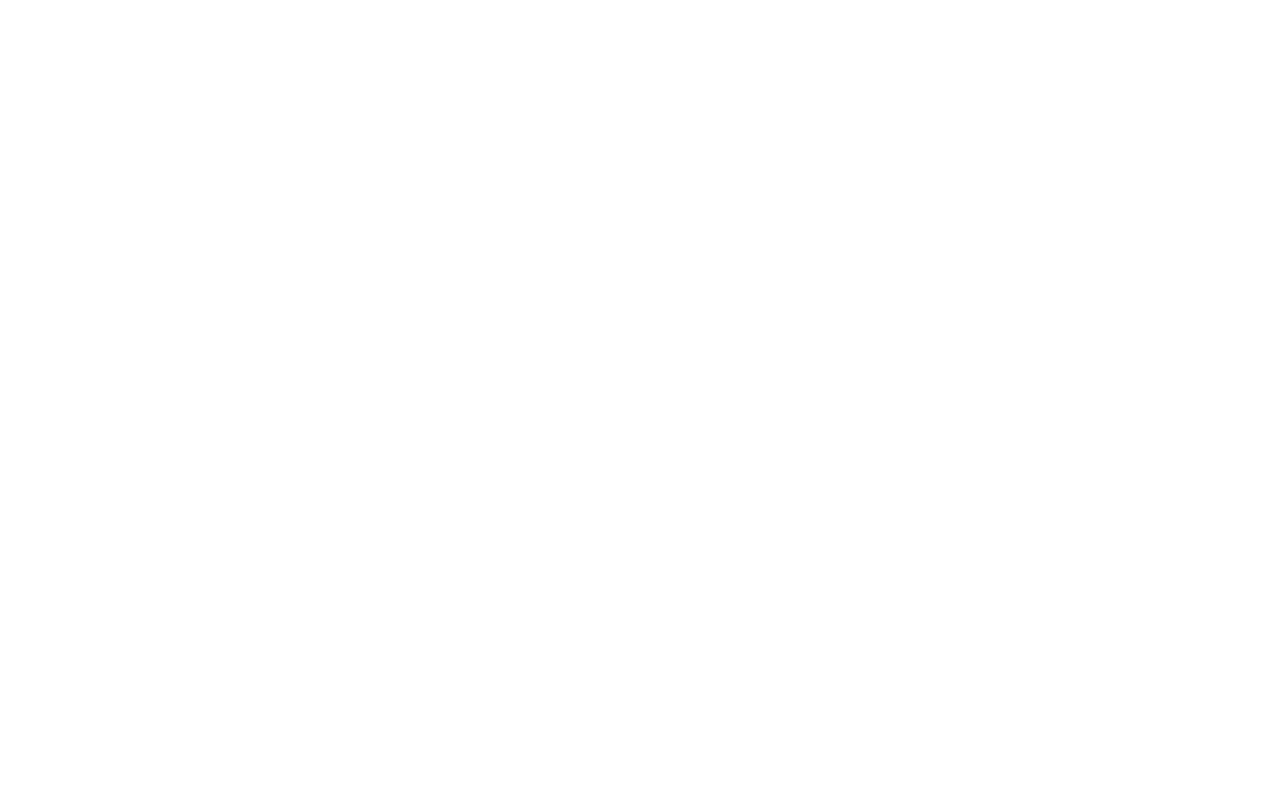
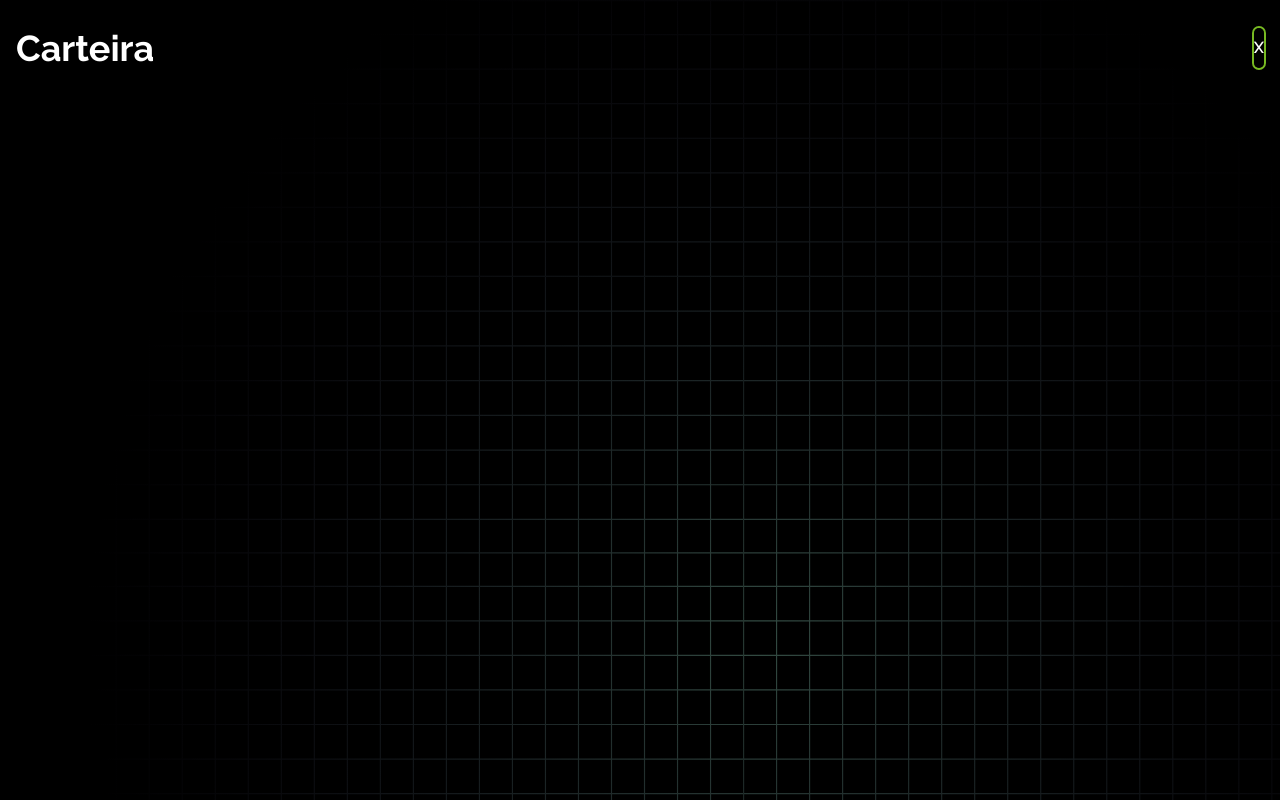
Before and after one commit to ONESOFT-OS/BetBall, a React (Vite) app in the folder frontend/: page /deposit in a window 1280 px wide. Before the commit this address had no page. Built offline with nearby package versions, Linux system fonts and the light colour scheme.

Commit message:
add: new mode btn e inicio página de deposito

```diff
--- a/frontend/src/components/Button.tsx
+++ b/frontend/src/components/Button.tsx
@@ -5,14 +5,21 @@
 export interface ButtonProps extends ButtonHTMLAttributes<HTMLButtonElement>{
     children: ReactNode;
     asChild?: boolean;
+    mode?: string;
 }
 
-export function Button({ children, asChild, className, ...props}: ButtonProps){
+export function Button({ mode = 'default', children, asChild, className, ...props}: ButtonProps){
     const Comp = asChild ? Slot : 'button';
     return(
         <Comp
         className={clsx(
-        'py-3 px-4 bg-green-700 rounded-xl font-semibold text-white text-sm w-full transition-colors hover:bg-green-900 focus:ring-2 ring-white', className
+        'font-semibold text-white',
+
+       {'py-3 px-4 bg-green-700 rounded-xl text-sm w-full transition-colors hover:bg-green-900 focus:ring-2 ring-white': mode === 'default',
+
+        'bg-black bg-opacity-50  ring-2 ring-green-700 hover:bg-opacity-20 hover:bg-green-700 rounded-full': mode === 'closer'}
+
+        ,className
         )}
         {...props}
         >
--- a/frontend/src/components/Heading.tsx
+++ b/frontend/src/components/Heading.tsx
@@ -3,7 +3,7 @@
 import { ReactNode } from "react";
 
 export interface HeadingProps{
-    size?: 'sm' | 'md' |'lg';
+    size?: 'sm' | 'md' |'lg' | 'xlg';
     children: ReactNode;
     asChild?: boolean;
     classname?: string;
@@ -19,6 +19,7 @@
             'text-lg' : size === 'sm',
             'text-xl' : size === 'md',
             'text-2xl' : size === 'lg',
+            'text-4xl': size === 'xlg'
 
         },
         classname,
--- /dev/null
+++ b/frontend/src/pages/Deposit.tsx
@@ -0,0 +1,13 @@
+import { Button } from "../components/Button";
+import { Heading } from "../components/Heading";
+
+export function Deposit(){
+    return(
+        <div  className=" w-screen h-screen bg-[url('../assets/Gradient.svg')] bg-black">
+            <div className="flex flex-row justify-between pt-7 px-4">
+                <Heading size="xlg"> Carteira</Heading>
+                <Button mode="closer">X</Button>
+            </div>
+        </div>
+    )
+}
--- a/frontend/src/pages/NewGame.tsx
+++ b/frontend/src/pages/NewGame.tsx
@@ -30,7 +30,7 @@
                 <form className="mx-16 my-16 flex flex-col justify-evenly">
                     <div className="flex justify-between">
                         <Heading classname="text-5xl">Novo Jogo</Heading>
-                        <button className="bg-black bg-opacity-50 text-white ring-2 ring-green-700 hover:bg-opacity-20 hover:bg-green-700 rounded-full px-[19px]" type="button">X</button>
+                        <Button mode="closer" className=" px-[19px]">X</Button>
                     </div>
                     <div className="flex justify-center pt-3">
                         <div className="bg-[#24242E] rounded-full h-24 w-24 items-center flex flex-col justify-center">
--- a/frontend/src/pages/SignUp.tsx
+++ b/frontend/src/pages/SignUp.tsx
@@ -7,7 +7,7 @@
 import { TextInput } from "../components/TextInput";
 import { Text } from "../components/Text";
 import { Link, Navigate } from "react-router-dom";
-import { FormEvent, useRef, useState } from "react";
+import { FormEvent, useState } from "react";
 import axios from "axios";
 
 
--- a/frontend/src/routes/RoutesBase.tsx
+++ b/frontend/src/routes/RoutesBase.tsx
@@ -3,6 +3,7 @@
 import { SignIn } from "../pages/SignIn";
 import { SignUp } from "../pages/SignUp";
 import { NewGame } from "../pages/NewGame";
+import { Deposit } from '../pages/Deposit';
 
 export const RoutesBase = () => {
    return(
@@ -12,6 +13,7 @@
             <Route path="/signup" element={<SignUp/>} />
             <Route path="/forgotpassword" element={<ForgotPassword />} />
             <Route path="/newgame" element={<NewGame />} />
+            <Route path="/deposit" element={<Deposit/>}/>
         </Routes>
      </BrowserRouter>
    )
--- a/frontend/tailwind.config.cjs
+++ b/frontend/tailwind.config.cjs
@@ -11,6 +11,7 @@
       lg: 20,
       xl: 24,
       '2xl': 32,
+      '4xl': 48,
     },
 
     colors:{
```
Also changed, not shown: frontend/src/assets/Gradient.svg (added).
